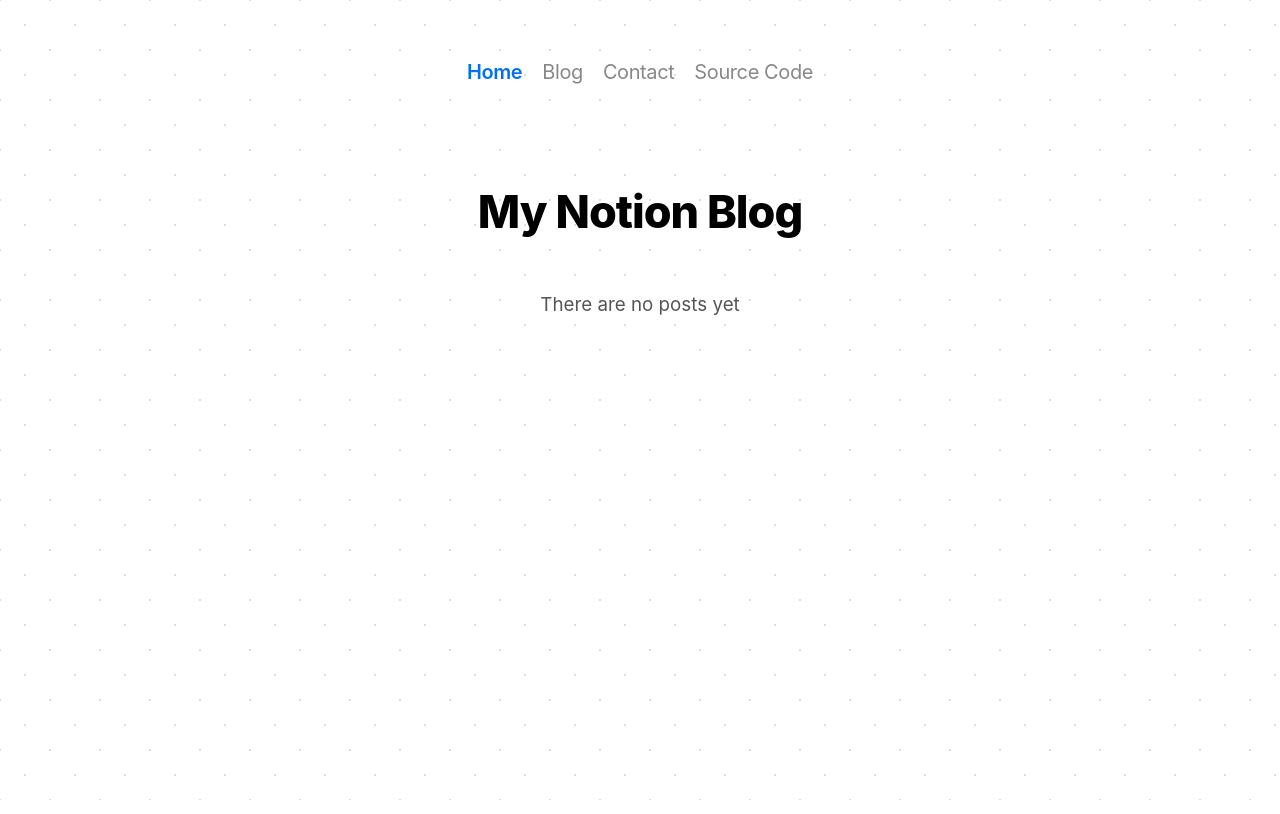
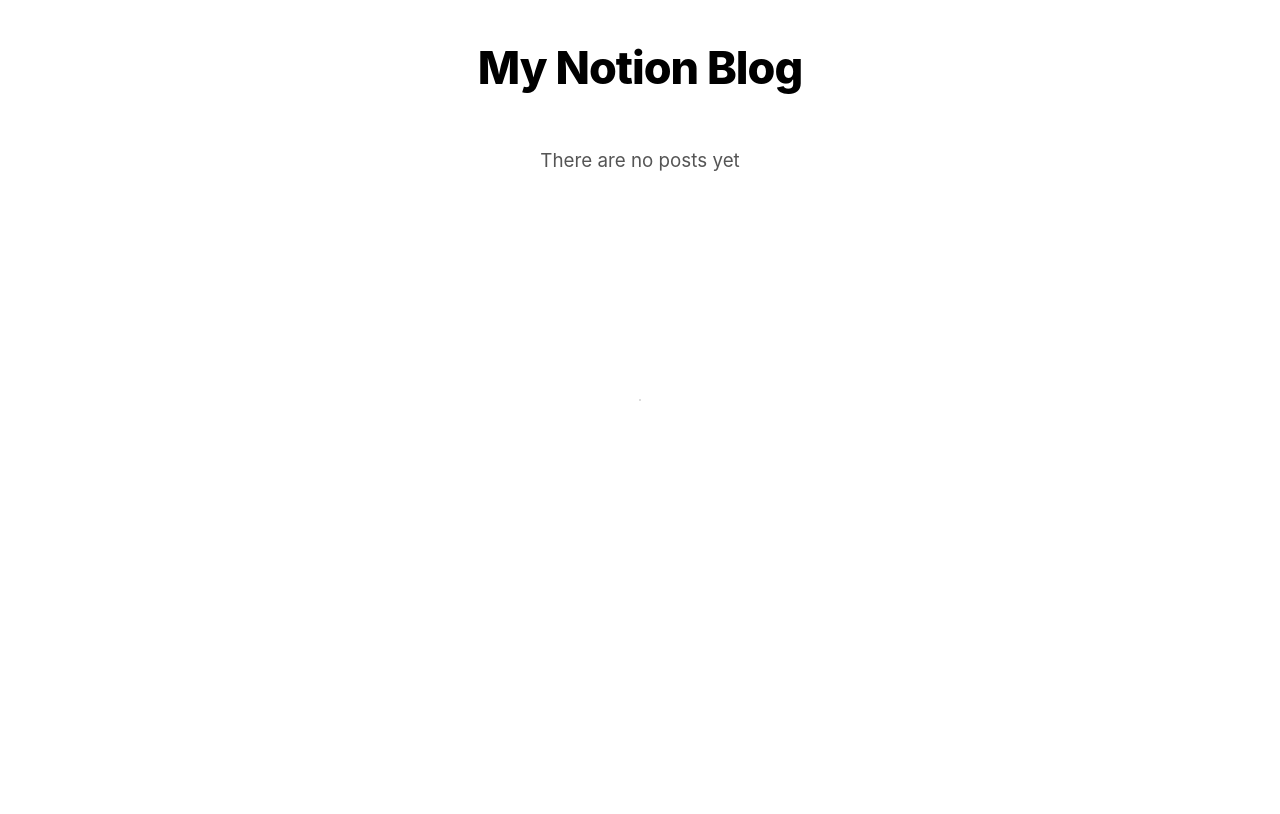
Before and after one commit to 92thunder/notion-blog, a Next.js app: page / in a window 1280 px wide. Shown: the top 814 px of the page. Built offline with nearby package versions, Linux system fonts and the light colour scheme.

Commit message:
remove Header

```diff
--- a/src/components/header.tsx
+++ /dev/null
@@ -1,50 +0,0 @@
-import Link from 'next/link'
-import Head from 'next/head'
-import ExtLink from './ext-link'
-import { useRouter } from 'next/router'
-import styles from '../styles/header.module.css'
-
-const navItems: { label: string; page?: string; link?: string }[] = [
-  { label: 'Home', page: '/' },
-  { label: 'Blog', page: '/blog' },
-  { label: 'Contact', page: '/contact' },
-  { label: 'Source Code', link: 'https://github.com/ijjk/notion-blog' },
-]
-
-const ogImageUrl = 'https://notion-blog.now.sh/og-image.png'
-
-export default ({ titlePre = '' }) => {
-  const { pathname } = useRouter()
-
-  return (
-    <header className={styles.header}>
-      <Head>
-        <title>{titlePre ? `${titlePre} |` : ''} My Notion Blog</title>
-        <meta
-          name="description"
-          content="An example Next.js site using Notion for the blog"
-        />
-        <meta name="og:title" content="My Notion Blog" />
-        <meta property="og:image" content={ogImageUrl} />
-        <meta name="twitter:site" content="@_ijjk" />
-        <meta name="twitter:card" content="summary_large_image" />
-        <meta name="twitter:image" content={ogImageUrl} />
-      </Head>
-      <ul>
-        {navItems.map(({ label, page, link }) => (
-          <li key={label}>
-            {page ? (
-              <Link href={page}>
-                <a className={pathname === page ? 'active' : undefined}>
-                  {label}
-                </a>
-              </Link>
-            ) : (
-              <ExtLink href={link}>{label}</ExtLink>
-            )}
-          </li>
-        ))}
-      </ul>
-    </header>
-  )
-}
--- a/src/pages/[slug].tsx
+++ b/src/pages/[slug].tsx
@@ -1,6 +1,5 @@
 import React from 'react'
 import Head from 'next/head'
-import Header from '../components/header'
 import Heading from '../components/heading'
 import components from '../components/dynamic'
 import ReactJSXParser from '@zeit/react-jsx-parser'
@@ -73,7 +72,6 @@
 
   return (
     <>
-      <Header titlePre={post.Page} />
       <div className={blogStyles.post}>
         <h1>{post.Page || ''}</h1>
         {post.Authors.length > 0 && (
--- a/src/pages/index.tsx
+++ b/src/pages/index.tsx
@@ -1,5 +1,4 @@
 import Link from 'next/link'
-import Header from '../components/header'
 
 import blogStyles from '../styles/blog.module.css'
 import sharedStyles from '../styles/shared.module.css'
@@ -45,7 +44,6 @@
 export default ({ posts = [] }) => {
   return (
     <>
-      <Header titlePre="Blog" />
       <div className={`${sharedStyles.layout} ${blogStyles.blogIndex}`}>
         <h1>My Notion Blog</h1>
         {posts.length === 0 && (
@@ -55,7 +53,7 @@
           return (
             <div className={blogStyles.postPreview} key={post.Slug}>
               <h3>
-                <Link href="/blog/[slug]" as={getBlogLink(post.Slug)}>
+                <Link href="/[slug]" as={getBlogLink(post.Slug)}>
                   <a>{post.Page}</a>
                 </Link>
               </h3>
```
